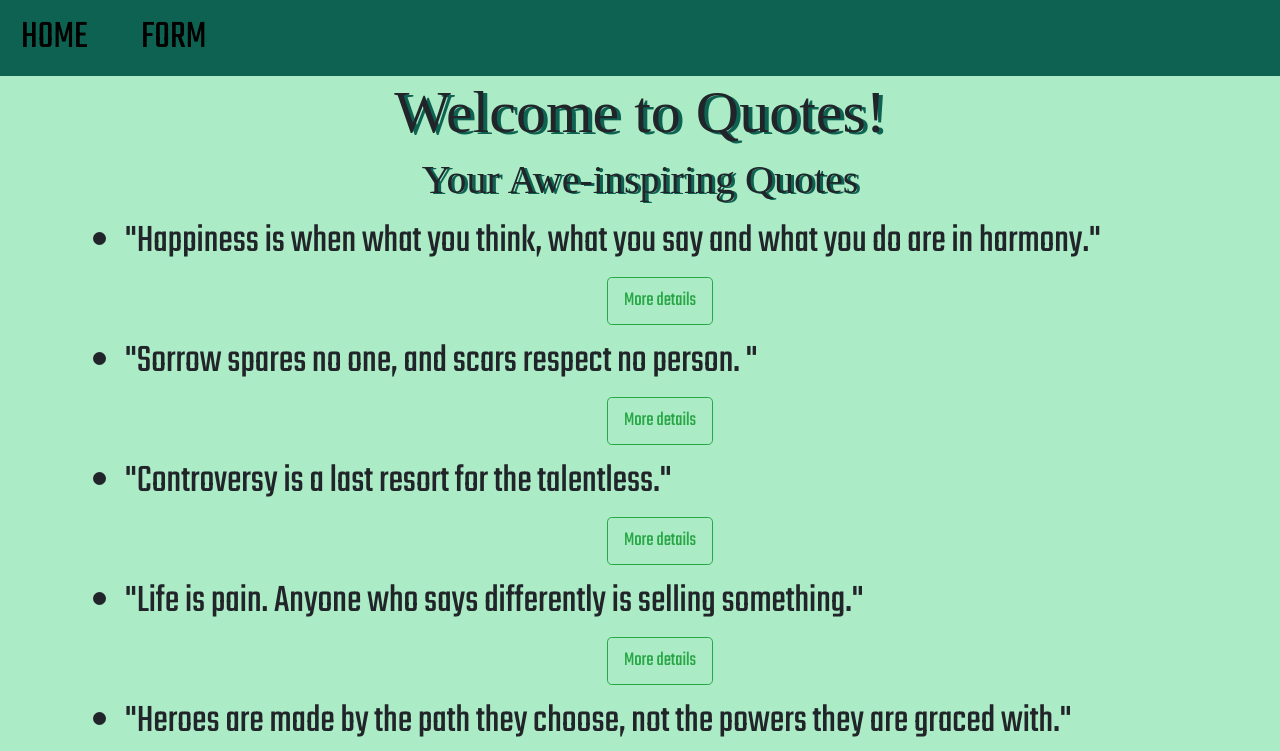
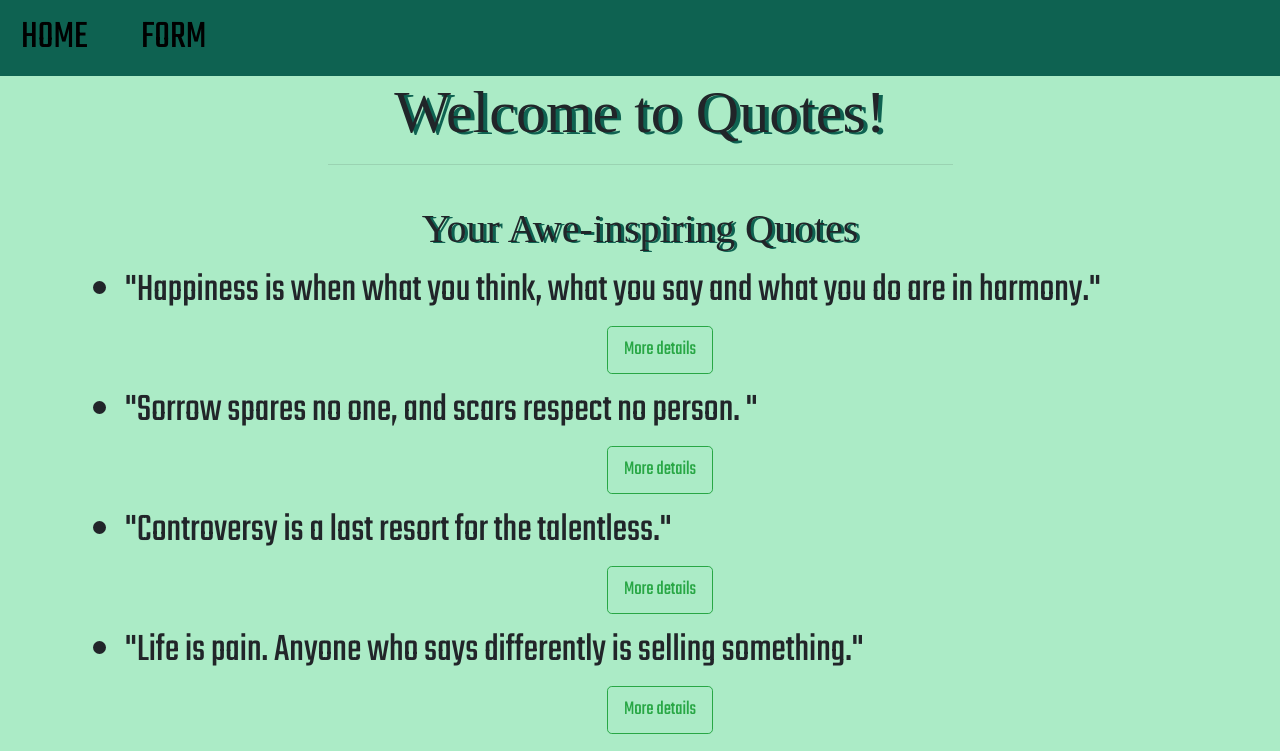
Before and after one commit to Wess58/Quotes, an Angular app: page / in a window 1280 px wide. Shown: the top 751 px of the page. Built offline with nearby package versions, Linux system fonts and the light colour scheme; a web font is replaced by a local one.

Commit message:
made styling modifications

```diff
--- a/src/app/app.component.css
+++ b/src/app/app.component.css
@@ -1,33 +1,42 @@
 @import "~bootstrap/dist/css/bootstrap.css";
 
-h1{
+h1 {
   font-family: 'Chango', cursive;
   font-size: 60px;
   text-shadow: 4px 2px #0e6251;
 }
-nav{
+
+nav {
   background-color: #0e6251;
+}
+
+hr {
+  width: 50%;
+  margin-bottom: 1em;
 
 }
-ul{
+
+ul {
   list-style: none;
 }
-li{
+
+li {
   width: 3em;
   padding-left: 0.5em;
   transition: all .3s cubic-bezier(0.645, 0.045, 0.355, 1);
   border-radius: 3px;
 }
-li:hover{
-  background-color:  #abebc6;
 
+li:hover {
+  background-color: #abebc6;
 }
-a{
+
+a {
   text-decoration: none;
   color: black;
+}
 
-}
-a:hover{
+a:hover {
   text-decoration: none;
   color: white;
 }
--- a/src/app/app.component.html
+++ b/src/app/app.component.html
@@ -4,7 +4,7 @@
     <div class="row">
 
     <li class="active"><a href="#">HOME</a></li>
-    <li><a href="#">FORM</a></li>
+    <li><a href="#mainForm">FORM</a></li>
 
       </div>
   </ul>
@@ -18,6 +18,7 @@
     Welcome to {{ title }}!
 
   </h1>
+  <hr>
   <app-quotes></app-quotes>
 
 </div>
```
